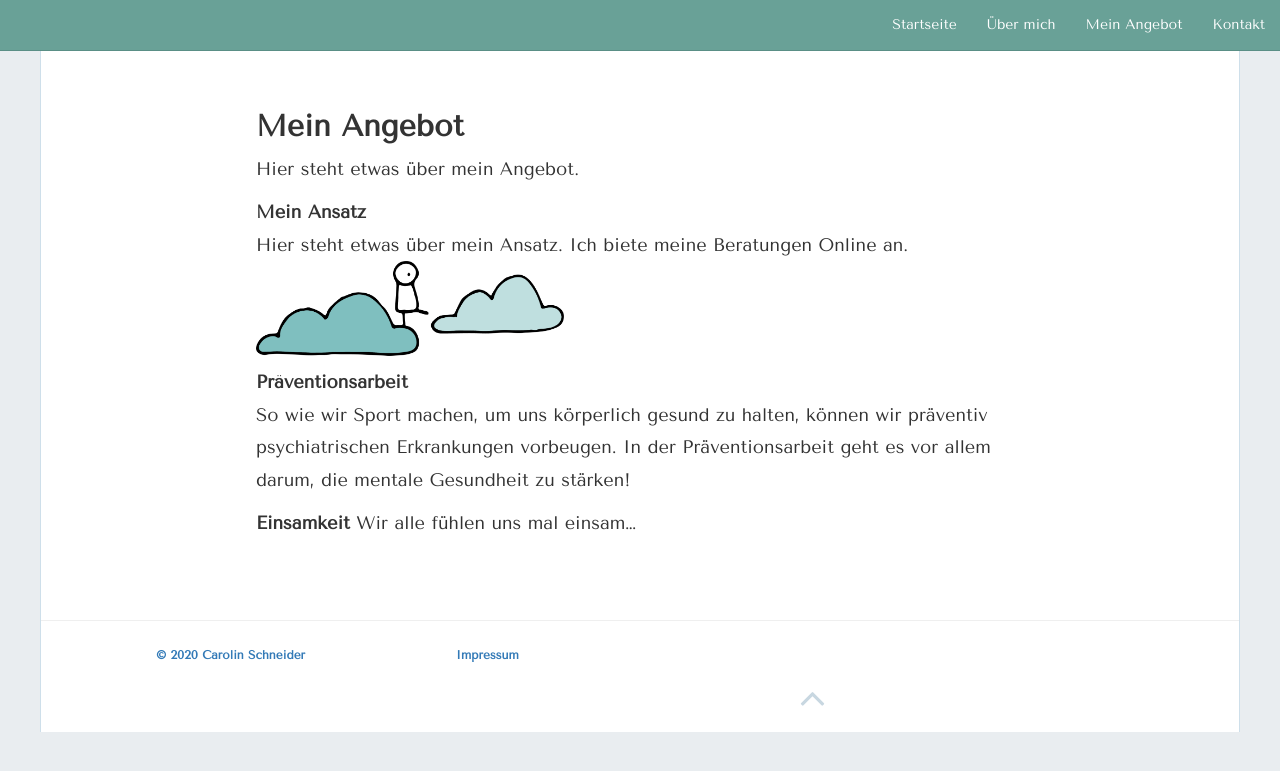
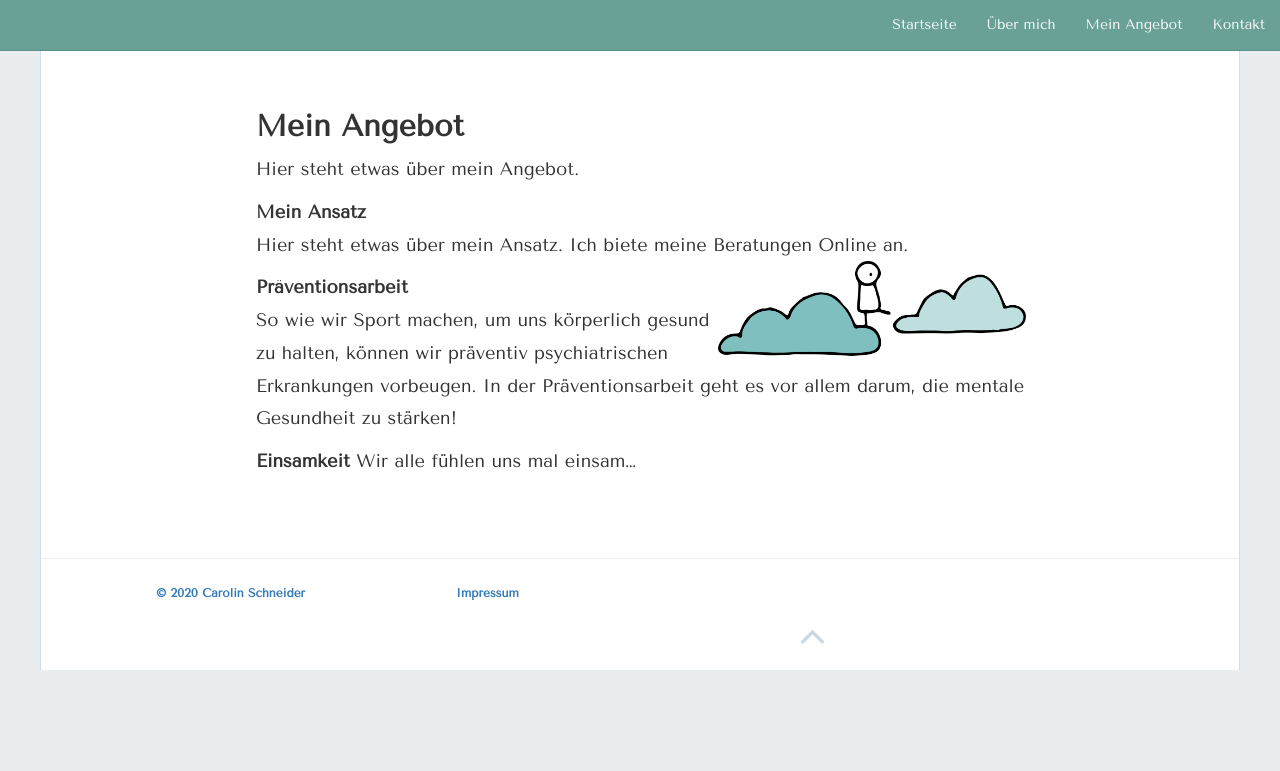
Before and after one commit to carolinschneider/carolinschneider.github.io, a Jekyll site: the page built from angebot.md, in a window 1280 px wide. Shown: the top 771 px of the page. Built offline with Jekyll 4.4.1, drawn with Linux system fonts in a browser that asks for light colours; nearby versions of some CDN libraries.

Commit message:
Update angebot.md

```diff
--- a/angebot.md
+++ b/angebot.md
@@ -9,7 +9,7 @@
 
 **Mein Ansatz** <br>
 Hier steht etwas über mein Ansatz. Ich biete meine Beratungen Online an.
-<img src="https://raw.githubusercontent.com/carolinschneider/carolinschneider.github.io/master/img/Angebot.png" alt="" style="float:center;width:40%;">
+<img src="https://raw.githubusercontent.com/carolinschneider/carolinschneider.github.io/master/img/Angebot.png" alt="" style="float:right;width:40%;">
 
 **Präventionsarbeit** <br>
 So wie wir Sport machen, um uns körperlich gesund zu halten, können wir präventiv psychiatrischen Erkrankungen vorbeugen. In der Präventionsarbeit geht es vor allem darum, die mentale Gesundheit zu stärken!
```
